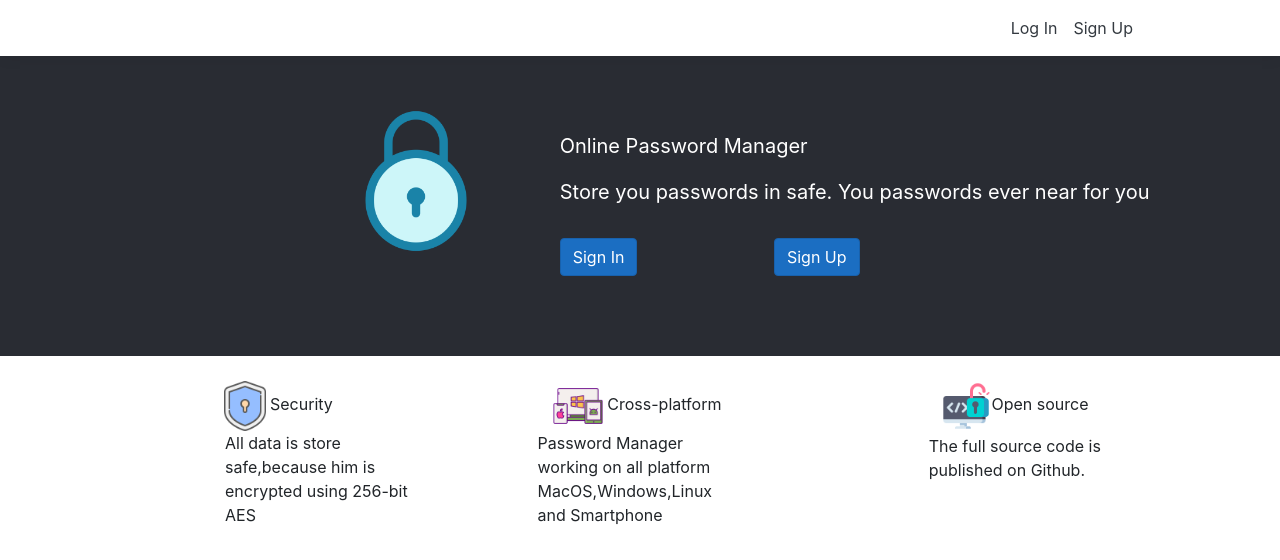
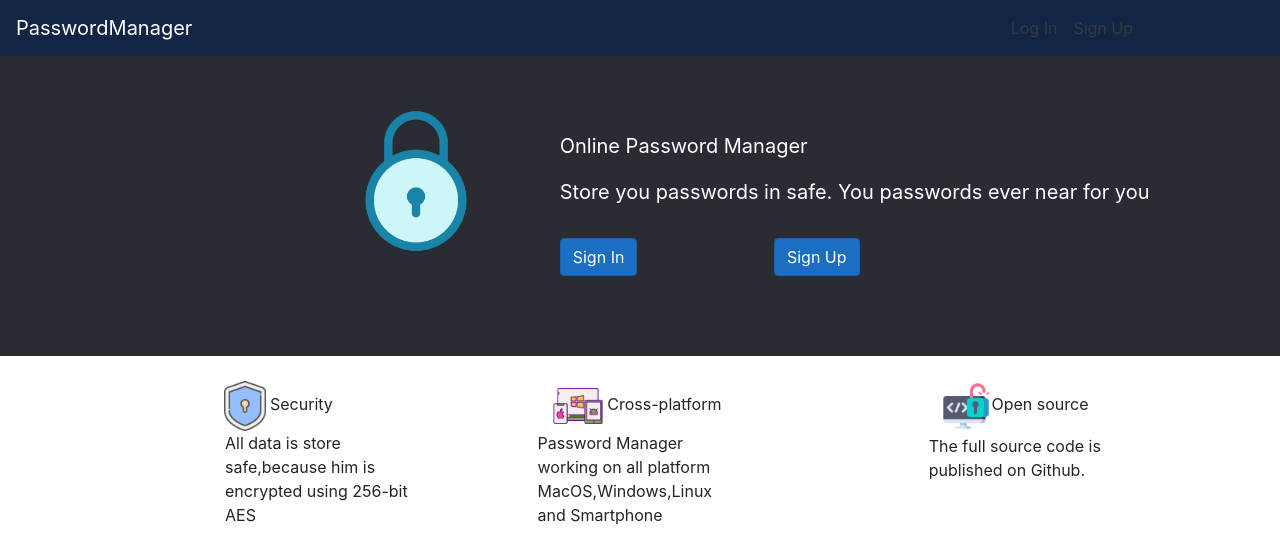
Before and after one commit to CasianovDenis/PasswordManager, a React (Create React App) app in the folder PasswordManager/ClientApp/: page / in a window 1280 px wide. Shown: the top 560 px of the page. Built offline with nearby package versions, Linux system fonts and the light colour scheme.

Commit message:
Change color for navbar

```diff
--- a/PasswordManager/ClientApp/src/components/NavMenu/NavMenu.css
+++ b/PasswordManager/ClientApp/src/components/NavMenu/NavMenu.css
@@ -2,6 +2,7 @@ a.navbar-brand {
   white-space: normal;
   text-align: center;
   word-break: break-all;
+
 }
 
 html {
@@ -27,3 +28,8 @@ html {
 .nav-link:hover {
     background: #7a7a76;
 }
+
+header {
+    background-color: #122544;
+    border:none;
+}
```
